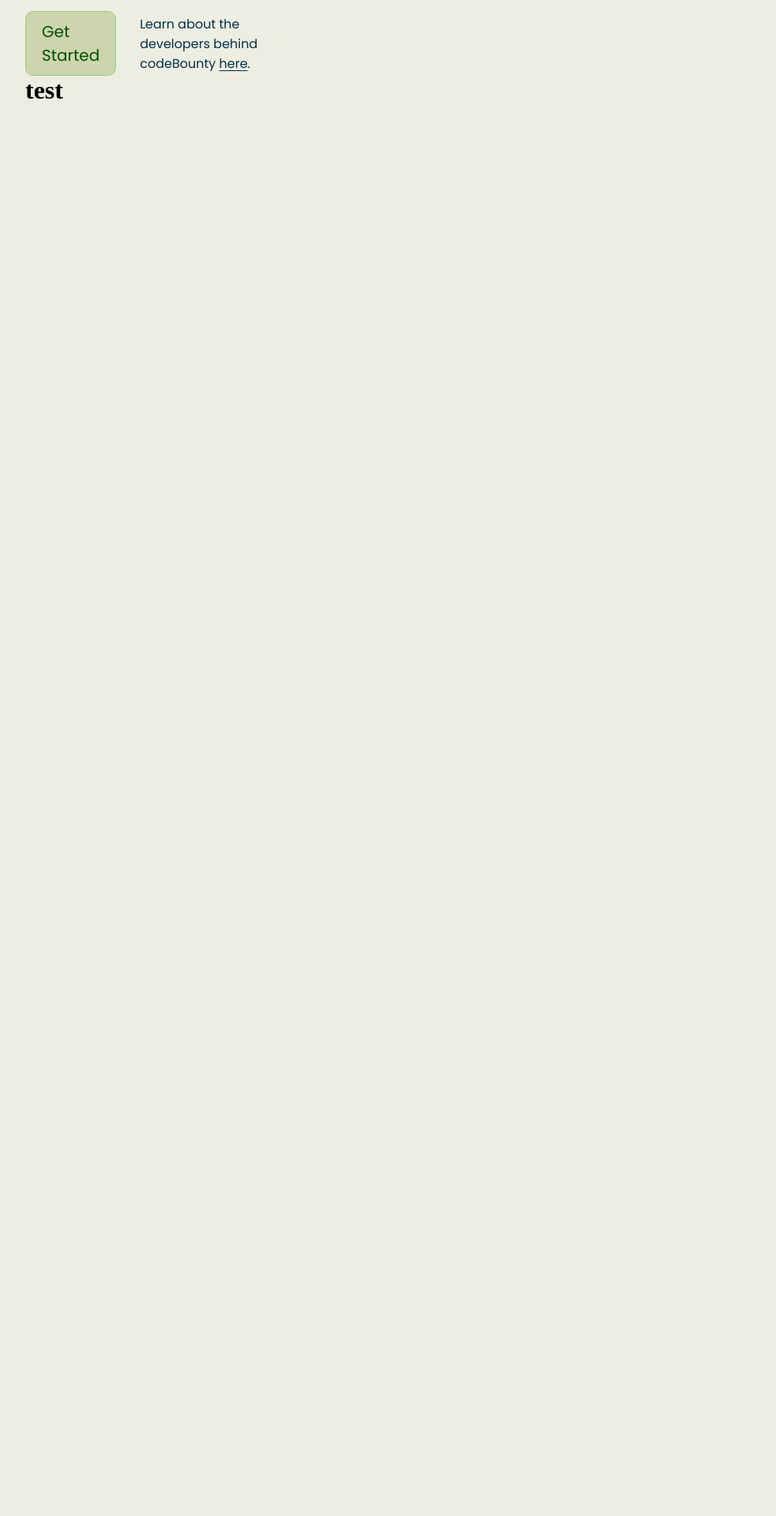
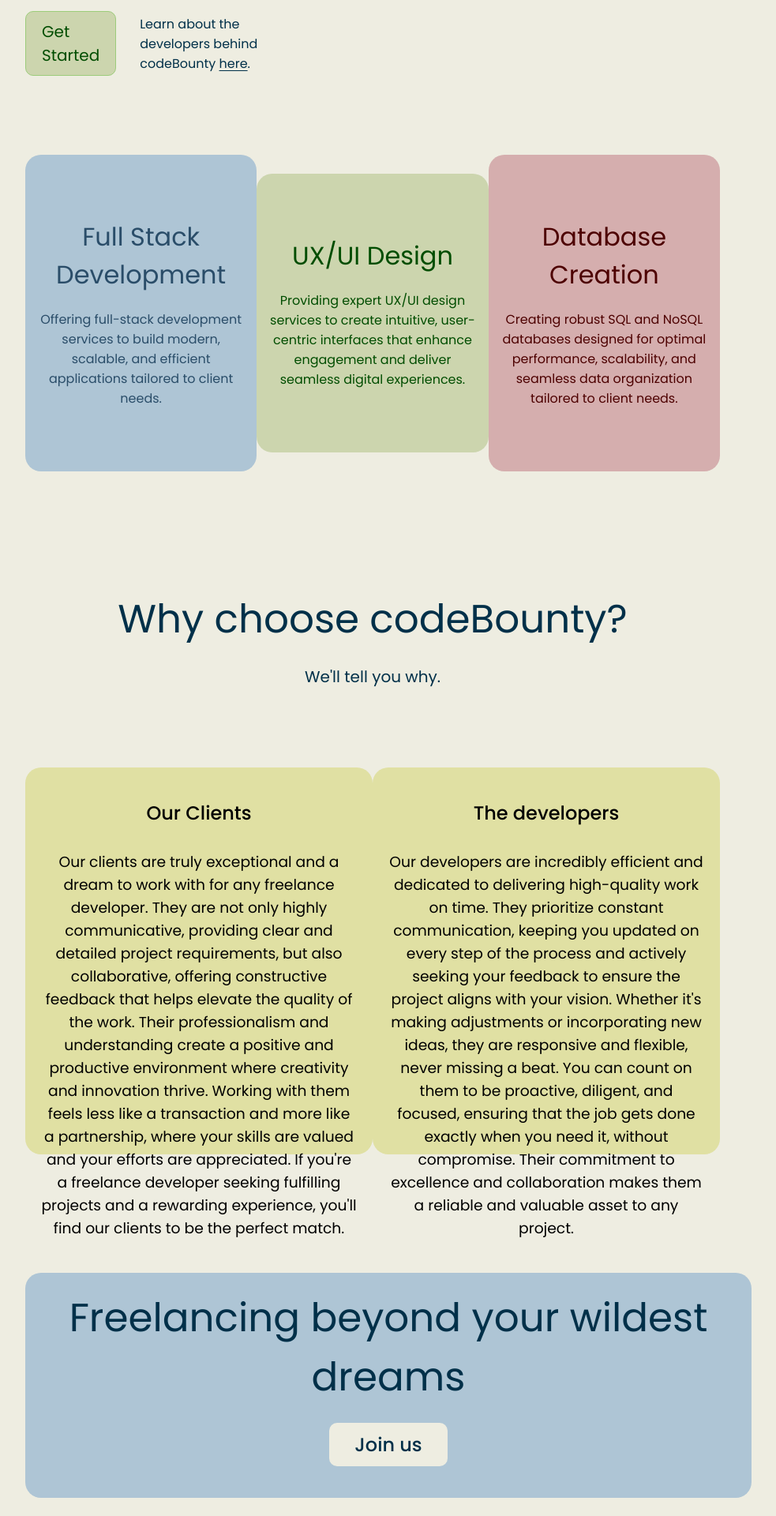
Before and after one commit to bryceberczik/codeBounty, a React (Vite) app in the folder client/: page / in a window 1280 px wide. Shown: the part 880-2800 px from the top of the page at 79% size, without its empty margins (168-1151 px from the left). Before the commit the page ends 1113 px from the top, so only its background shows below. Built offline with nearby package versions, Linux system fonts and the light colour scheme.

Commit message:
last section being worked on / will add footer tomorrow

```diff
--- a/client/src/css/home.css
+++ b/client/src/css/home.css
@@ -1,24 +1,20 @@
 .homepage-container {
-
   margin: 100px 200px;
   display: flex;
   flex-direction: column;
 }
 
 .first-homepage-section {
-
   display: flex;
   flex-direction: flex;
 }
 
 .maintext-homepage {
-
   max-width: 700px;
   margin-bottom: 30px;
 }
 
 .maintext-homepage h1 {
-
   font-family: "Poppins", sans-serif;
   font-weight: 400;
   font-size: 60px;
@@ -26,12 +22,10 @@
 }
 
 .subtext-homepage {
-
   max-width: 700px;
 }
 
 .subtext-homepage p {
-
   font-family: "Poppins", sans-serif;
   font-weight: 400;
   font-size: 15px;
@@ -39,12 +33,10 @@
 }
 
 .special-span {
-
   font-weight: 550;
 }
 
 .getstarted-container {
-
   display: flex;
   flex-direction: row;
   margin-top: 40px;
@@ -52,7 +44,6 @@
 }
 
 .getstarted-container p {
-
   font-family: "Poppins", sans-serif;
   font-weight: 400;
   margin-left: 30px;
@@ -60,7 +51,6 @@
 }
 
 .getstarted-btn {
-
   background-color: #ccd5ae;
   padding: 10px 20px;
   border-radius: 10px;
@@ -69,13 +59,11 @@
 }
 
 .getstarted-btn:hover {
-
   background-color: #b0cc8a;
   cursor: pointer;
 }
 
 .getstarted-btn h1 {
-
   font-family: "Poppins", sans-serif;
   font-weight: 400;
   font-size: 20px;
@@ -83,38 +71,181 @@
 }
 
 .no-link {
-
   color: inherit;
   text-underline-offset: 3px;
 }
 
 .front-right {
-
   margin-left: 120px;
-
 }
 
 .frontpage-photo {
-
   margin-bottom: 20px;
 }
 
 .frontpage-photo img {
-
   width: 700px;
   border-radius: 10px;
 }
 
 .brand-stats {
-
   display: flex;
   flex-direction: row;
   justify-content: space-around;
 }
 
-.ind-stat h2, .ind-stat h3 {
+.ind-stat h2,
+.ind-stat h3 {
   text-align: center;
   font-family: "Poppins", sans-serif;
   font-weight: 400;
   color: #003049;
 }
+
+.second-homepage-section {
+  margin: 100px 0;
+  display: flex;
+  flex-direction: flex;
+  align-items: center;
+  justify-content: space-between;
+}
+
+.fullstack-block {
+  background-color: #aec5d5;
+  width: 450px;
+  text-align: center;
+  padding: 60px 10px;
+  border-radius: 20px;
+}
+
+.fullstack-block h1,
+.fullstack-block p {
+  font-family: "Poppins", sans-serif;
+  font-weight: 400;
+  margin: 20px 0;
+  color: #2a4d69;
+}
+
+.design-block {
+  background-color: #ccd5ae;
+  width: 450px;
+  text-align: center;
+  padding: 60px 10px;
+  border-radius: 20px;
+}
+
+.design-block h1,
+.design-block p {
+  font-family: "Poppins", sans-serif;
+  font-weight: 400;
+  margin: 20px 0;
+  color: #004d00;
+}
+
+.database-block {
+  background-color: #d5aeae;
+  width: 450px;
+  text-align: center;
+  padding: 60px 10px;
+  border-radius: 20px;
+}
+
+.database-block h1,
+.database-block p {
+  font-family: "Poppins", sans-serif;
+  font-weight: 400;
+  margin: 20px 0;
+  color: #4d0000;
+}
+
+.third-homepage-section {
+  margin: 50px 0;
+  display: flex;
+  flex-direction: column;
+}
+
+.third-homepage-section h1 {
+  font-family: "Poppins", sans-serif;
+  font-weight: 400;
+  text-align: center;
+  color: #003049;
+  font-size: 50px;
+}
+
+.third-homepage-section p {
+  font-family: "Poppins", sans-serif;
+  font-weight: 400;
+  text-align: center;
+  color: #003049;
+  margin-top: 20px;
+  font-size: 20px;
+}
+
+.info-container {
+  display: flex;
+  flex-direction: row;
+  align-items: center;
+  justify-content: space-around;
+  margin: 100px 0;
+}
+
+.info-div {
+  padding: 20px;
+  font-family: "Poppins", sans-serif;
+  background-color: #e0e0a3;
+  text-align: center;
+  width: 600px;
+  height: 450px;
+  border-radius: 20px;
+}
+
+.info-div h2 {
+  font-weight: 500;
+  margin: 20px 0px 30px 0px;
+}
+
+.info-div h3 {
+  font-weight: 400;
+}
+
+.join-us-section {
+
+    display: flex;
+    flex-direction: column;
+    align-items: center;
+    padding: 20px;
+    background-color: #aec5d5;
+    width: 100%;
+    text-align: center;
+    font-family: "Poppins", sans-serif;
+    border-radius: 20px;
+}
+
+.join-us-section h1 {
+
+    font-weight: 400;
+    color:#003049;
+    font-size: 50px;
+}
+
+.join-us-btn {
+
+    background-color: #EEEDE1;
+    width: 150px;
+    padding: 10px 0;
+    border-radius: 10px;
+    margin: 20px;
+    transition: ease 0.1s;
+}
+
+.join-us-btn:hover {
+
+    background-color: #d6d5c9;
+    cursor: pointer;
+}
+
+.join-us-btn h2 {
+
+    font-weight: 450;
+    color: #003049;
+}
--- a/client/src/pages/home.tsx
+++ b/client/src/pages/home.tsx
@@ -59,10 +59,71 @@ const Home = () => {
       </div>
       <div className="second-homepage-section">
         <div className="fullstack-block">
-            <h1>test</h1>
+          <h1>Full Stack Development</h1>
+          <p>
+            Offering full-stack development services to build modern, scalable,
+            and efficient applications tailored to client needs.
+          </p>
         </div>
-        <div className="design-block"></div>
-        <div className="database-block"></div>
+        <div className="design-block">
+          <h1>UX/UI Design</h1>
+          <p>
+            Providing expert UX/UI design services to create intuitive,
+            user-centric interfaces that enhance engagement and deliver seamless
+            digital experiences.
+          </p>
+        </div>
+        <div className="database-block">
+          <h1>Database Creation</h1>
+          <p>
+            Creating robust SQL and NoSQL databases designed for optimal
+            performance, scalability, and seamless data organization tailored to
+            client needs.
+          </p>
+        </div>
+      </div>
+      <div className="third-homepage-section">
+        <h1>Why choose codeBounty?</h1>
+        <p>We'll tell you why.</p>
+        <div className="info-container">
+          <div className="info-div">
+            <h2>Our Clients</h2>
+            <h3>
+              Our clients are truly exceptional and a dream to work with for any
+              freelance developer. They are not only highly communicative,
+              providing clear and detailed project requirements, but also
+              collaborative, offering constructive feedback that helps elevate
+              the quality of the work. Their professionalism and understanding
+              create a positive and productive environment where creativity and
+              innovation thrive. Working with them feels less like a transaction
+              and more like a partnership, where your skills are valued and your
+              efforts are appreciated. If you're a freelance developer seeking
+              fulfilling projects and a rewarding experience, you'll find our
+              clients to be the perfect match.
+            </h3>
+          </div>
+          <div className="info-div">
+            <h2>The developers</h2>
+            <h3>
+              Our developers are incredibly efficient and dedicated to
+              delivering high-quality work on time. They prioritize constant
+              communication, keeping you updated on every step of the process
+              and actively seeking your feedback to ensure the project aligns
+              with your vision. Whether it's making adjustments or incorporating
+              new ideas, they are responsive and flexible, never missing a beat.
+              You can count on them to be proactive, diligent, and focused,
+              ensuring that the job gets done exactly when you need it, without
+              compromise. Their commitment to excellence and collaboration makes
+              them a reliable and valuable asset to any project.
+            </h3>
+          </div>
+        </div>
+      </div>
+      <div className="fourth-container-section">
+        <div className="join-us-section">
+            <h1>Freelancing beyond your <span className="wildest-span">wildest</span> dreams</h1>
+            <div className="join-us-btn"><h2>Join us</h2></div>
+        </div>
       </div>
     </div>
   );
```
Lines whose indentation alone changed are shown as unchanged.
